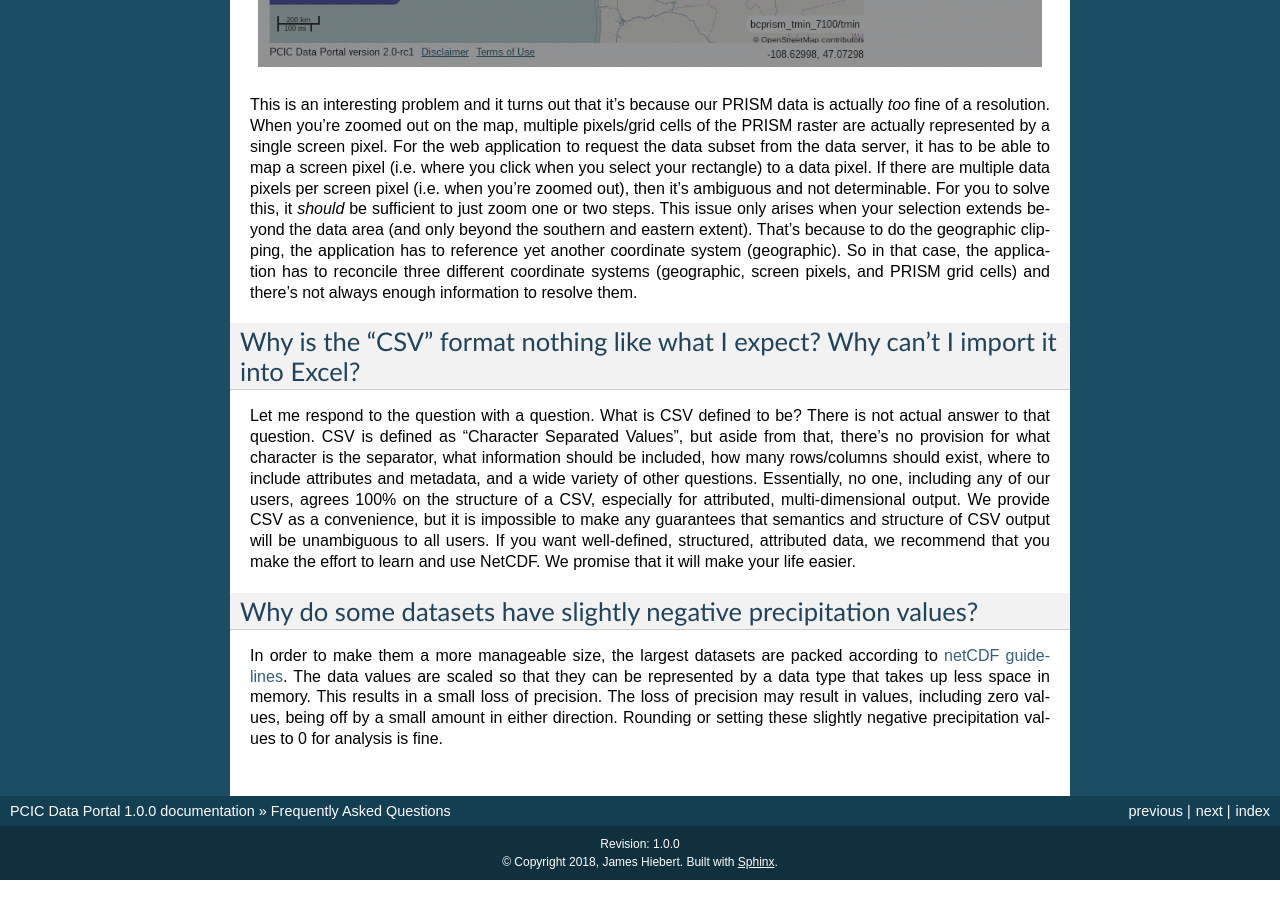
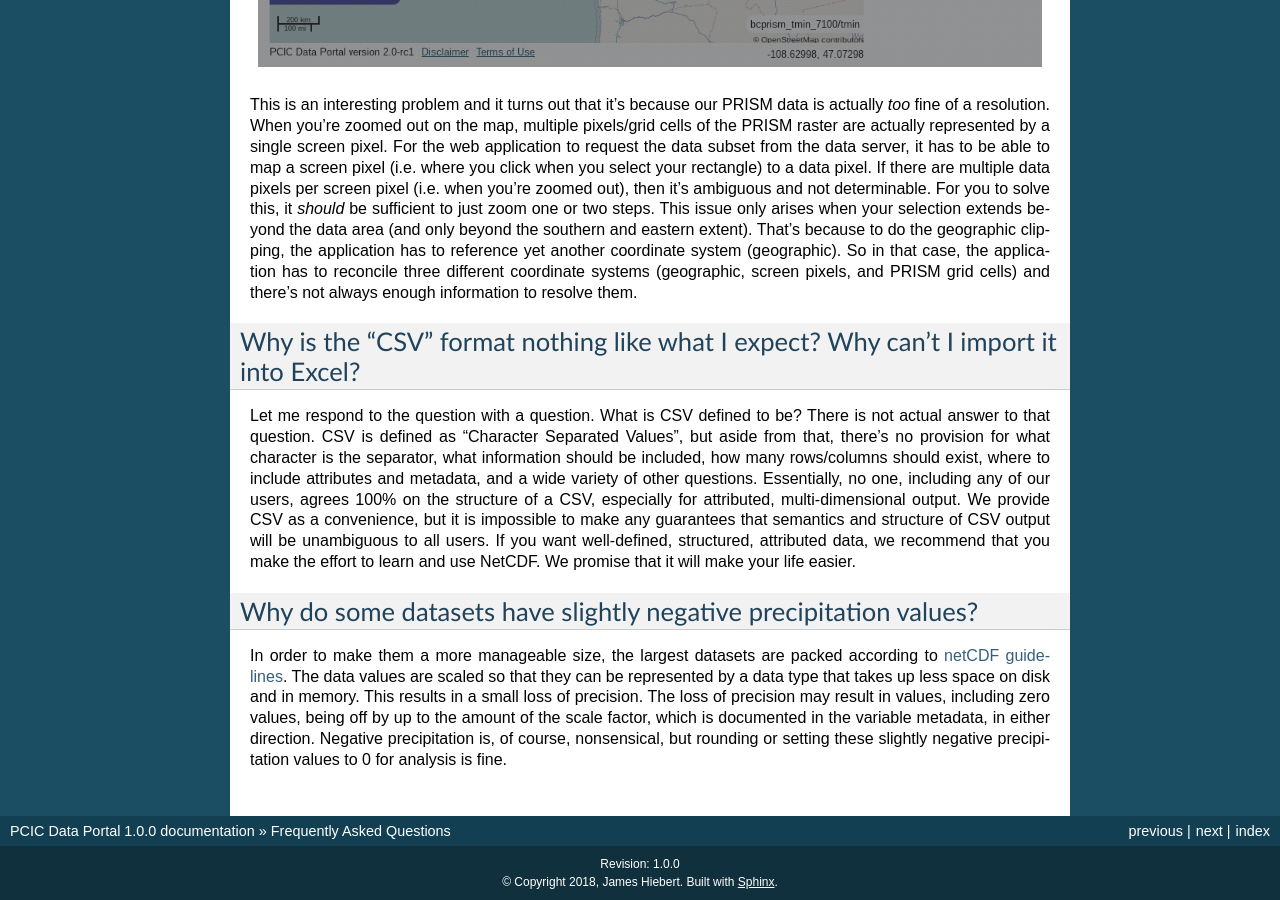
Before and after one commit to pacificclimate/pdp, a Sphinx documentation site: the page built from doc/source/faq.rst, in a window 1280 px wide and 900 px high, scrolled down 4095 px. Built offline with Sphinx 7.4.7, drawn with Linux system fonts in a browser that asks for light colours.

Commit message:
Improve FAQ phrasing

```diff
--- a/doc/source/faq.rst
+++ b/doc/source/faq.rst
@@ -175,4 +175,4 @@ Let me respond to the question with a question. What is CSV defined to be? There
 Why do some datasets have slightly negative precipitation values?
 -----------------------------------------------------------------
 
-In order to make them a more manageable size, the largest datasets are packed according to `netCDF guidelines <https://www.unidata.ucar.edu/software/netcdf/workshops/2010/bestpractices/Packing.html>`_. The data values are scaled so that they can be represented by a data type that takes up less space in memory. This results in a small loss of precision. The loss of precision may result in values, including zero values, being off by a small amount in either direction. Rounding or setting these slightly negative precipitation values to 0 for analysis is fine.
+In order to make them a more manageable size, the largest datasets are packed according to `netCDF guidelines <https://www.unidata.ucar.edu/software/netcdf/workshops/2010/bestpractices/Packing.html>`_. The data values are scaled so that they can be represented by a data type that takes up less space on disk and in memory. This results in a small loss of precision. The loss of precision may result in values, including zero values, being off by up to the amount of the scale factor, which is documented in the variable metadata, in either direction. Negative precipitation is, of course, nonsensical, but rounding or setting these slightly negative precipitation values to 0 for analysis is fine.
```
